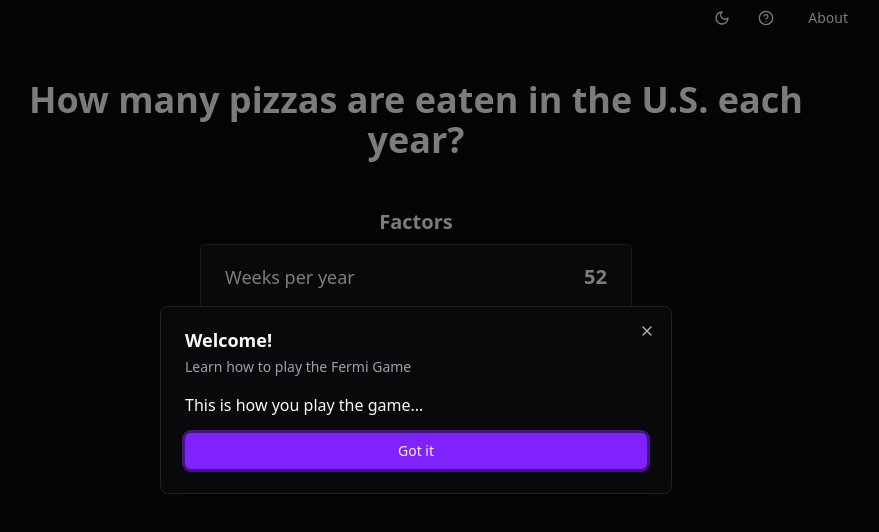
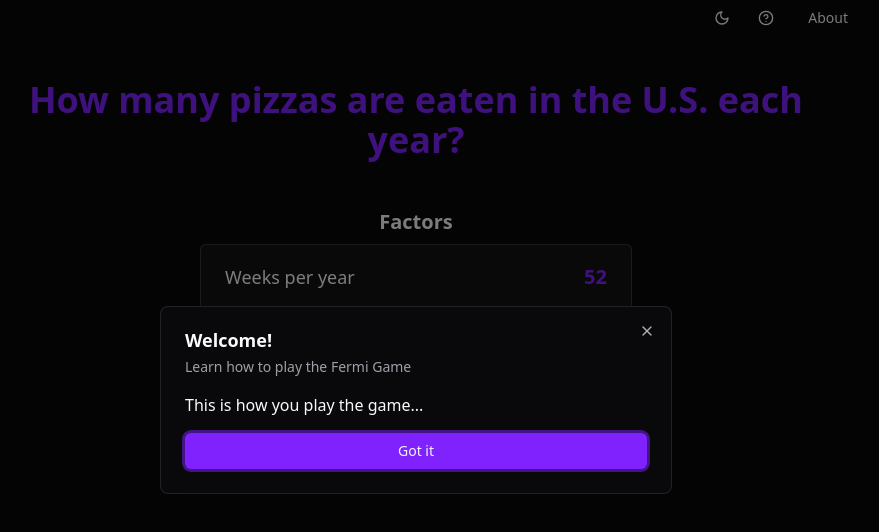
Before and after one commit to andrew-noble/fermi-chain, a React (Vite) app in the folder frontend/: page / in a window 1280 px wide. Shown: the top 532 px of the page, without its empty margins (224-1103 px from the left). Built offline with nearby package versions, Linux system fonts and the light colour scheme.

Commit message:
small color and styling changes

```diff
--- a/frontend/src/App.tsx
+++ b/frontend/src/App.tsx
@@ -96,7 +96,7 @@ function App() {
         </div>
 
         <div className="flex flex-col items-center">
-          <h1 className="text-4xl font-bold text-center my-12">
+          <h1 className="text-4xl font-bold text-primary text-center my-12">
             {question?.prompt}
           </h1>
 
--- a/frontend/src/components/FactorBank.tsx
+++ b/frontend/src/components/FactorBank.tsx
@@ -20,7 +20,7 @@ const FactorBank = ({ factors, onAdd }: FactorBankProps) => (
         {factor.isRanged ? (
           <>
             <div className="text-left">
-              <p className="font-medium text-lg">{factor.label}?</p>
+              <p className="font-light text-lg">{factor.label}?</p>
               {/* <p className="text-sm text-muted-foreground">{factor.unit}</p> */}
             </div>
             <span className="text-xl font-bold text-primary">
@@ -31,10 +31,10 @@ const FactorBank = ({ factors, onAdd }: FactorBankProps) => (
         ) : (
           <>
             <div className="text-left">
-              <p className="font-medium text-lg">{factor.label}</p>
+              <p className="font-light text-lg">{factor.label}</p>
               {/* <p className="text-sm text-muted-foreground">{factor.unit}</p> */}
             </div>
-            <span className="text-xl font-bold text-foreground">
+            <span className="text-xl font-bold text-primary">
               {formatNumber(factor.value)}
             </span>
           </>
--- a/frontend/src/components/FactorItemDraggable.tsx
+++ b/frontend/src/components/FactorItemDraggable.tsx
@@ -83,11 +83,7 @@ const FactorItemDraggable = ({
             factor.isRanged ? "mb-4" : "mb-0"
           }`}
         >
-          <p
-            className={`${textSize} font-bold text-center mx-1 ${
-              factor.isRanged ? "text-primary" : "text-foreground"
-            }`}
-          >
+          <p className={`${textSize} font-bold text-center mx-1 text-primary`}>
             {formatNumber(userSelectedValue)}
           </p>
           <p
```
